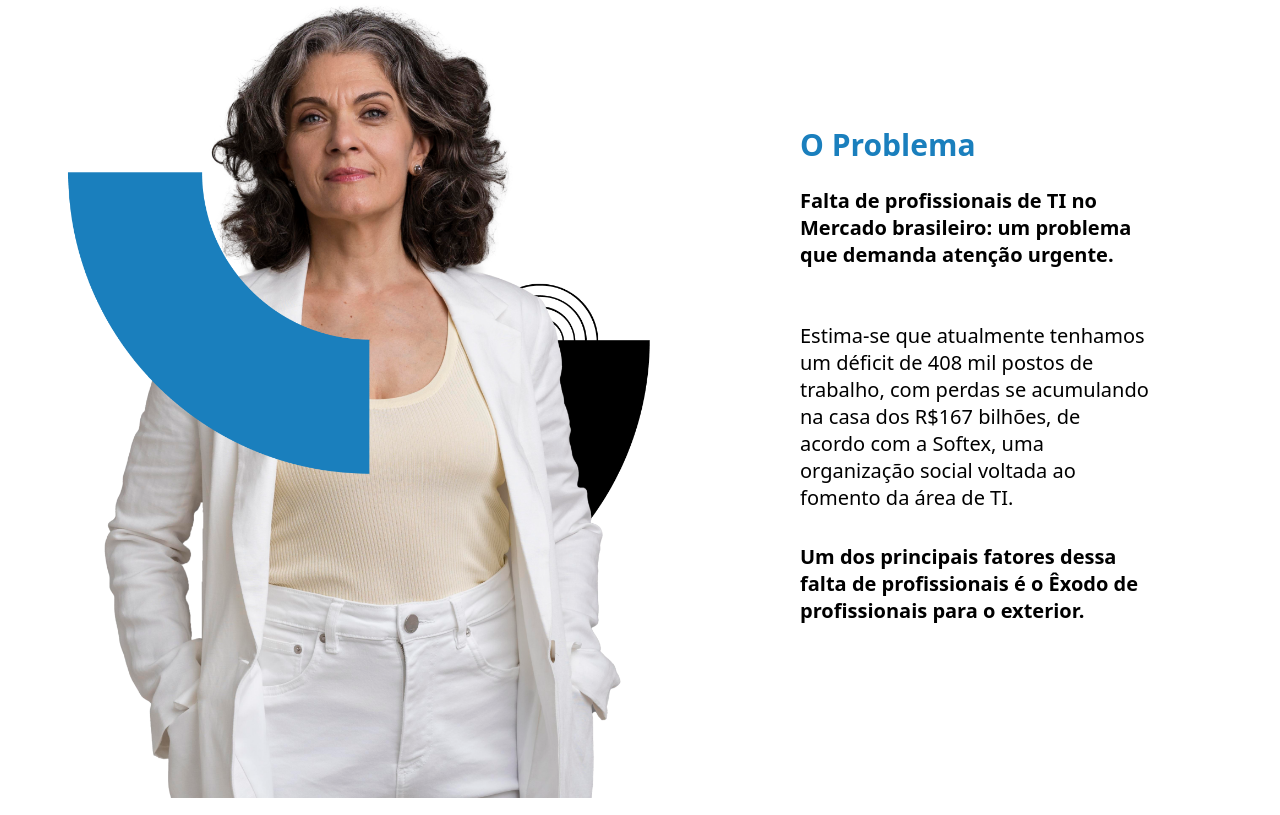
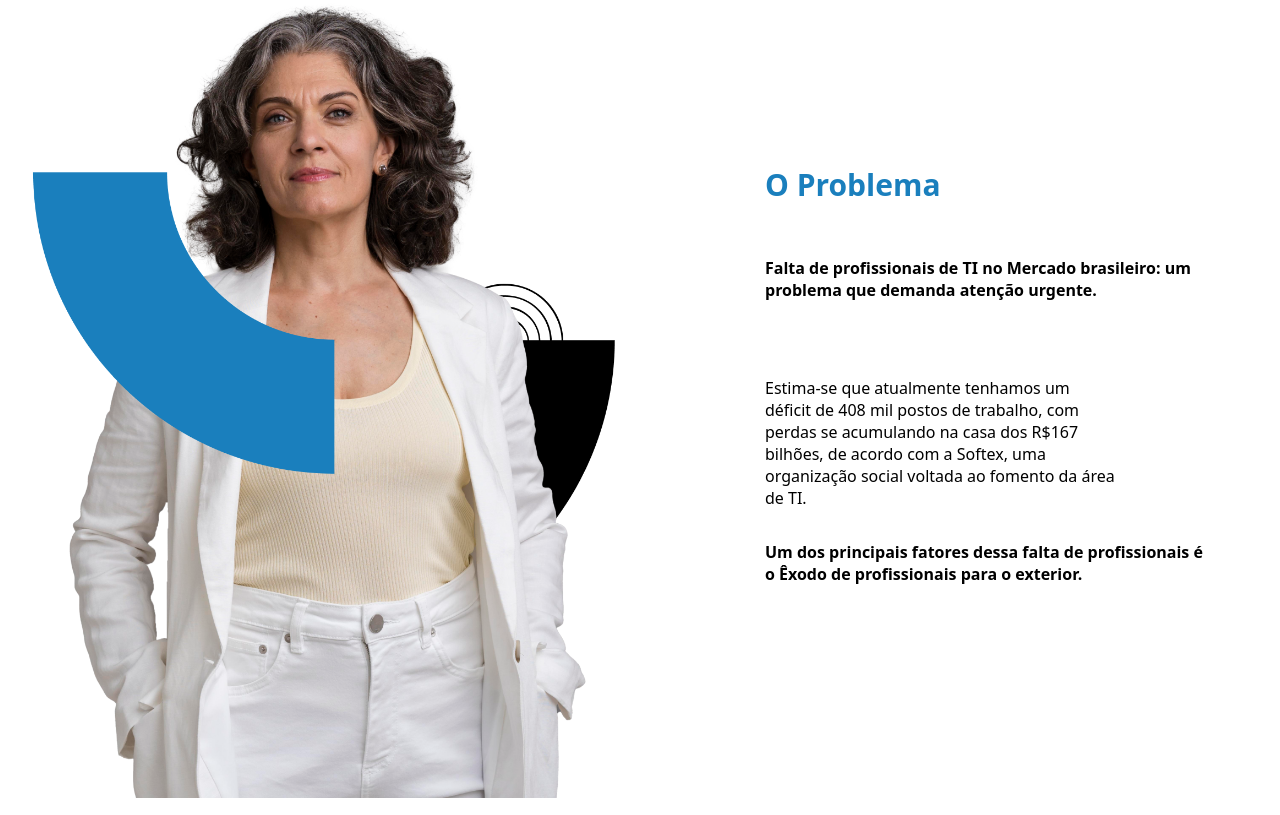
Before and after one commit to TayaneVitoria/LandingPageNetuno, a plain HTML site: page index.html in a window 1280 px wide. Shown: the part 1960-2775 px from the top of the page. Drawn offline with Linux system fonts and the light colour scheme.

Commit message:
Alteirando tamanho da letra.

```diff
--- a/styles.css
+++ b/styles.css
@@ -114,19 +114,19 @@
         .tituloprojeto {
             color: lightblue;
             font-size: 30px;
+            margin-bottom: 30px;
         }
 
         .texto_problema {
             color: black;
-            font-size: 20px;
-            width: 350px;
+            font-size: 16px;
             justify-content: center;
             font-weight: bold;
         }
 
         .text_problema {
             color: black;
-            font-size: 20px;
+            font-size: 16x;
             padding: 0 50px;
             margin: 10px 0;
             width: 350px;
@@ -134,15 +134,17 @@
 
         .texto_problema {
             color: black;
-            font-size: 20px;
+            font-size: 16px;
             padding: 0 50px;
             font-weight: bold;
+            width: 450px;
         }
 
         .titulo_problema {
             color: #1A7FBD;
             font-size: 30px;
             padding: 0 50px;
+            margin-bottom: 30px;
         }
 
         .oportunidade {
```
Also changed, not shown: index.html (+1 -0 lines).
